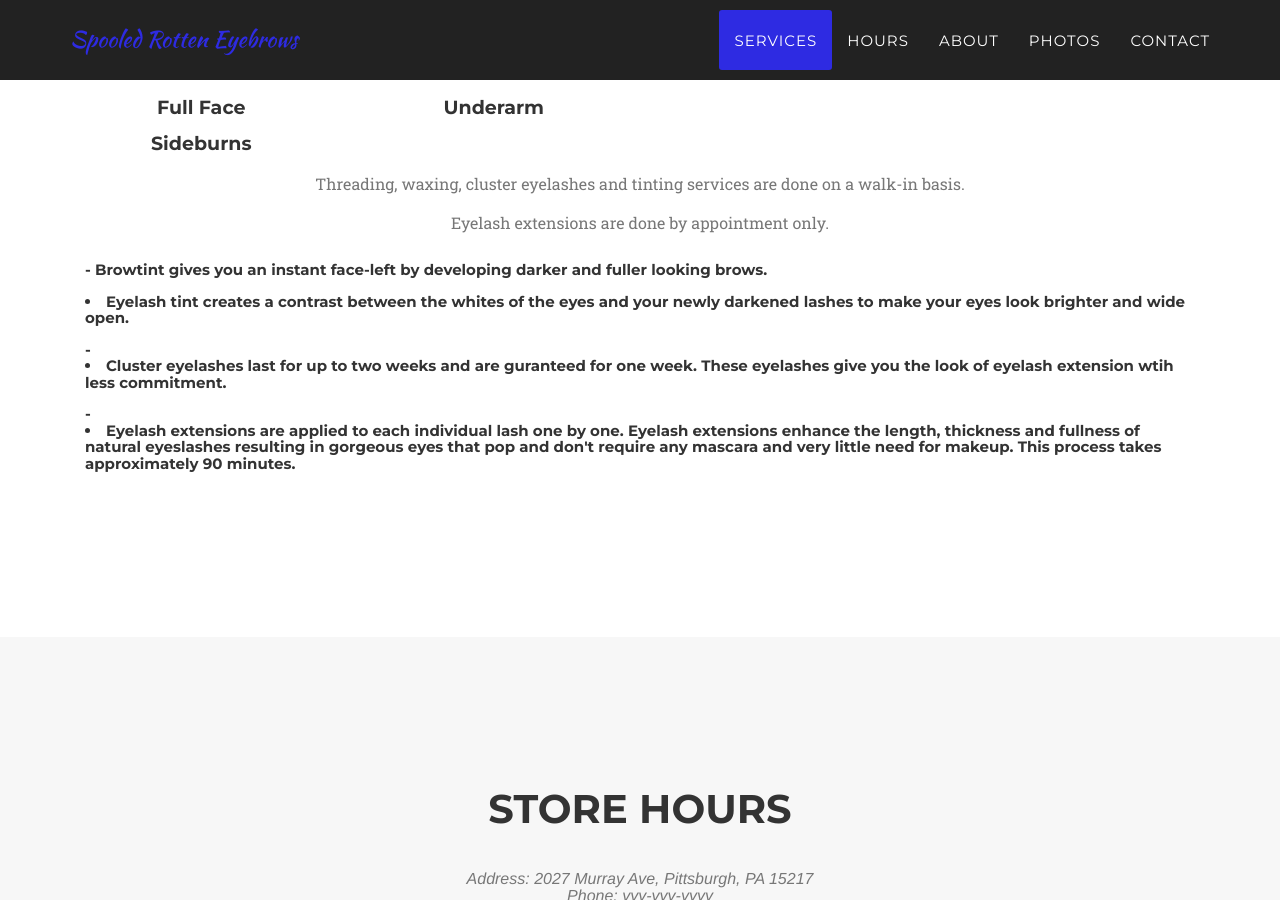
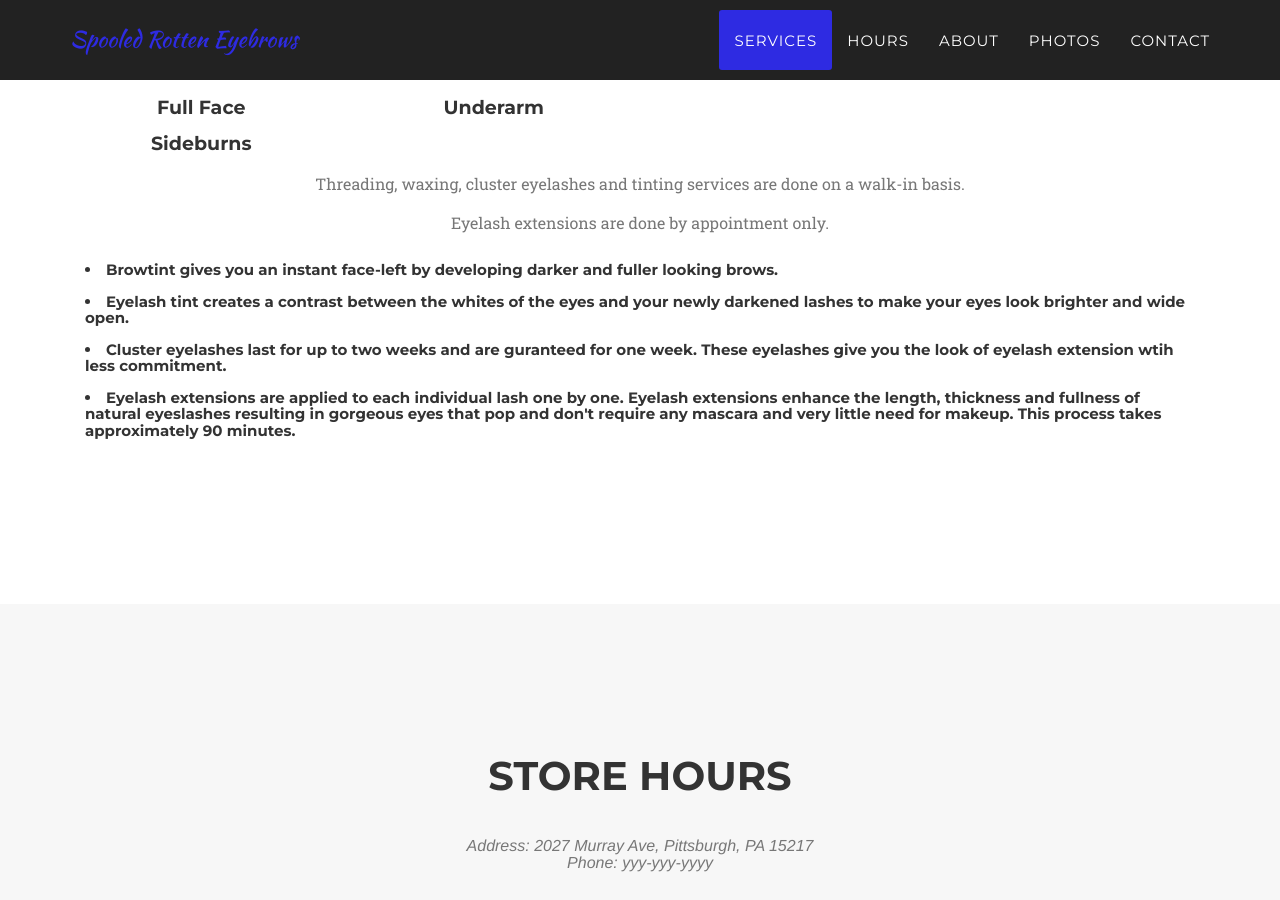
Before and after one commit to spooledrotten/spooledrotten.github.io, a Jekyll site: the page built from index.html, in a window 1280 px wide and 900 px high, scrolled down 1149 px. Built offline with Jekyll 4.4.1, drawn with Linux system fonts in a browser that asks for light colours; some web fonts are replaced.

Commit message:
51st commit

```diff
--- a/_includes/services.html
+++ b/_includes/services.html
@@ -59,10 +59,10 @@
 			</div>
 
 				<div class="col-md-12 text-left" class="text-lowercase">
-					<h5 class="service-heading">- Browtint gives you an instant face-left by developing darker and fuller looking brows.</h5>
+					<h5 class="service-heading"><li>Browtint gives you an instant face-left by developing darker and fuller looking brows.</li></h5>
 					<h5 class="service-heading"><li>Eyelash tint creates a contrast between the whites of the eyes and your newly darkened lashes to make your eyes look brighter and wide open.</li></h5>
-					<h5 class="service-heading">-<li> Cluster eyelashes last for up to two weeks and are guranteed for one week. These eyelashes give you the look of eyelash extension wtih less commitment.</li><h5>
-					<h5 class="service-heading">-<li> Eyelash extensions are applied to each individual lash one by one. Eyelash extensions enhance the length, thickness and fullness of natural eyeslashes resulting in gorgeous eyes that pop and don't require any mascara and very little need for makeup. This process takes approximately 90 minutes.</li></h5>
+					<h5 class="service-heading"><li> Cluster eyelashes last for up to two weeks and are guranteed for one week. These eyelashes give you the look of eyelash extension wtih less commitment.</li><h5>
+					<h5 class="service-heading"><li> Eyelash extensions are applied to each individual lash one by one. Eyelash extensions enhance the length, thickness and fullness of natural eyeslashes resulting in gorgeous eyes that pop and don't require any mascara and very little need for makeup. This process takes approximately 90 minutes.</li></h5>
 				</div>
 
 	    </div>
```
